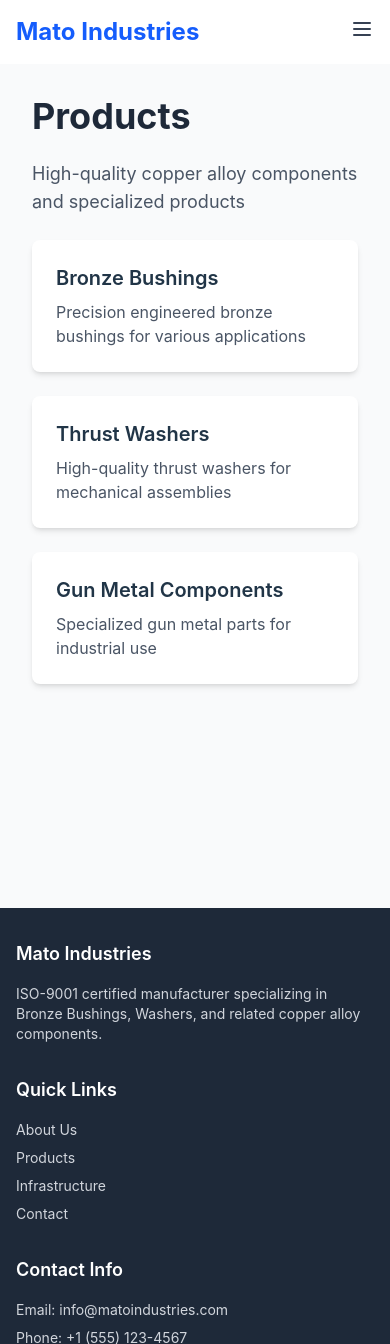
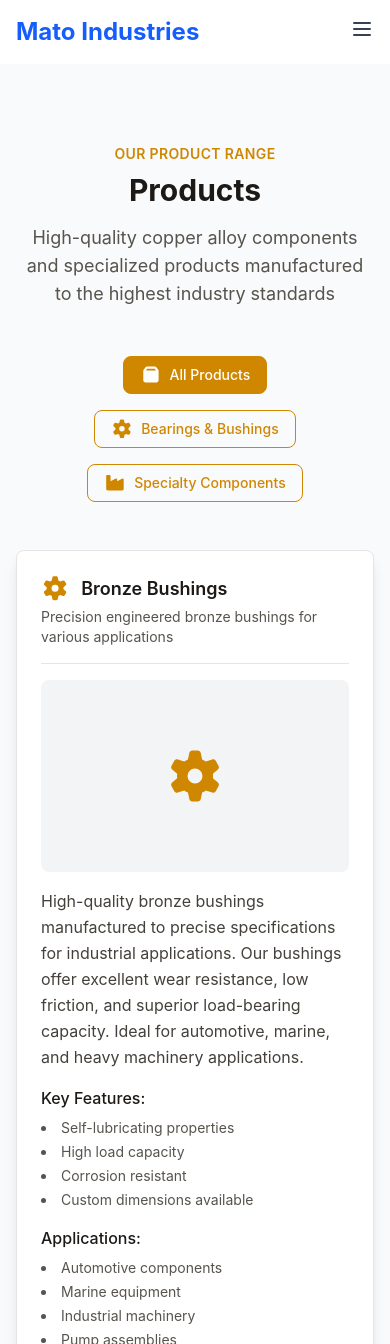
Before and after one commit to pranavjain110/mato_website_rework, a React (Vite) app in the folder frontend/: page /products in a window 390 px wide. Shown: the top 1344 px of the page. Built offline with nearby package versions, Linux system fonts and the light colour scheme.

Commit message:
feat: Complete Products page with enhanced design and filtering
Co-authored-by: pranavjain110 <59677191+pranavjain110@users.noreply.github.com>

```diff
--- a/frontend/src/pages/Products.jsx
+++ b/frontend/src/pages/Products.jsx
@@ -1,27 +1,191 @@
+import { Card, Section, Typography, Grid, Icon, Button } from '../components/ui'
+import { useState } from 'react'
+
 function Products() {
+  const [selectedCategory, setSelectedCategory] = useState('all')
+
+  // Product data with detailed descriptions
+  const products = [
+    {
+      id: 'bronze-bushings',
+      category: 'bearings',
+      name: 'Bronze Bushings',
+      icon: 'cog',
+      iconColor: 'primary',
+      description: 'Precision engineered bronze bushings for various applications',
+      detailedDescription: 'High-quality bronze bushings manufactured to precise specifications for industrial applications. Our bushings offer excellent wear resistance, low friction, and superior load-bearing capacity. Ideal for automotive, marine, and heavy machinery applications.',
+      features: ['Self-lubricating properties', 'High load capacity', 'Corrosion resistant', 'Custom dimensions available'],
+      applications: ['Automotive components', 'Marine equipment', 'Industrial machinery', 'Pump assemblies']
+    },
+    {
+      id: 'thrust-washers',
+      category: 'bearings',
+      name: 'Thrust Washers',
+      icon: 'tools',
+      iconColor: 'accent',
+      description: 'High-quality thrust washers for mechanical assemblies',
+      detailedDescription: 'Precision thrust washers and copper alloy components for demanding manufacturing environments. Engineered to handle axial loads and provide smooth operation in rotating machinery.',
+      features: ['Precision ground surfaces', 'High axial load capacity', 'Dimensional stability', 'Various alloy options'],
+      applications: ['Transmission systems', 'Gearboxes', 'Rotating equipment', 'Hydraulic systems']
+    },
+    {
+      id: 'gun-metal-components',
+      category: 'specialty',
+      name: 'Gun Metal Components',
+      icon: 'industry',
+      iconColor: 'success',
+      description: 'Specialized gun metal parts for industrial use',
+      detailedDescription: 'Specialized gun metal components manufactured from high-grade copper-tin-zinc alloys. Offering exceptional strength, corrosion resistance, and machinability for critical industrial applications.',
+      features: ['Superior strength-to-weight ratio', 'Excellent machinability', 'Corrosion resistant', 'High temperature stability'],
+      applications: ['Valve components', 'Pump housings', 'Marine fittings', 'Pressure vessels']
+    },
+    {
+      id: 'copper-alloy-components',
+      category: 'specialty',
+      name: 'Copper Alloy Components',
+      icon: 'award',
+      iconColor: 'warning',
+      description: 'Custom copper alloy parts for specialized applications',
+      detailedDescription: 'Comprehensive range of copper alloy components including custom castings, machined parts, and specialized fittings. Manufactured to meet specific customer requirements with strict quality control.',
+      features: ['Custom alloy compositions', 'Precision manufacturing', 'Quality certified', 'Engineering support'],
+      applications: ['Electrical components', 'Heat exchangers', 'Specialized fittings', 'Custom assemblies']
+    }
+  ]
+
+  // Filter products based on selected category
+  const filteredProducts = selectedCategory === 'all'
+    ? products
+    : products.filter(product => product.category === selectedCategory)
+
+  const categories = [
+    { id: 'all', name: 'All Products', icon: 'box' },
+    { id: 'bearings', name: 'Bearings & Bushings', icon: 'cog' },
+    { id: 'specialty', name: 'Specialty Components', icon: 'industry' }
+  ]
+
   return (
-    <div className="min-h-screen p-8">
-      <div className="max-w-4xl mx-auto">
-        <h1 className="text-4xl font-bold text-gray-800 mb-6">Products</h1>
-        <p className="text-lg text-gray-600 mb-6">
-          High-quality copper alloy components and specialized products
-        </p>
-        <div className="grid md:grid-cols-2 lg:grid-cols-3 gap-6">
-          <div className="bg-white p-6 rounded-lg shadow-md">
-            <h3 className="text-xl font-semibold mb-2">Bronze Bushings</h3>
-            <p className="text-gray-600">Precision engineered bronze bushings for various applications</p>
-          </div>
-          <div className="bg-white p-6 rounded-lg shadow-md">
-            <h3 className="text-xl font-semibold mb-2">Thrust Washers</h3>
-            <p className="text-gray-600">High-quality thrust washers for mechanical assemblies</p>
-          </div>
-          <div className="bg-white p-6 rounded-lg shadow-md">
-            <h3 className="text-xl font-semibold mb-2">Gun Metal Components</h3>
-            <p className="text-gray-600">Specialized gun metal parts for industrial use</p>
-          </div>
+    <>
+      <Section padding="xl">
+        <Section.Header
+          title="Products"
+          subtitle="Our Product Range"
+          description="High-quality copper alloy components and specialized products manufactured to the highest industry standards"
+          centered
+        />
+
+        {/* Category Filter */}
+        <div className="flex flex-wrap justify-center gap-4 mt-8 mb-12">
+          {categories.map((category) => (
+            <Button
+              key={category.id}
+              variant={selectedCategory === category.id ? 'primary' : 'outline'}
+              onClick={() => setSelectedCategory(category.id)}
+              className="flex items-center"
+            >
+              <Icon name={category.icon} className="mr-2" />
+              {category.name}
+            </Button>
+          ))}
         </div>
-      </div>
-    </div>
+
+        {/* Products Grid */}
+        <Grid cols={{ base: 1, md: 2 }} gap="lg" className="mt-8">
+          {filteredProducts.map((product) => (
+            <Card key={product.id} shadow="lg" hover className="h-full">
+              <Card.Header>
+                <Card.Title>
+                  <Icon name={product.icon} className="mr-3" color={product.iconColor} />
+                  {product.name}
+                </Card.Title>
+                <Card.Description>
+                  {product.description}
+                </Card.Description>
+              </Card.Header>
+
+              <Card.Content>
+                {/* Image placeholder */}
+                <div className="bg-gray-100 h-48 rounded-lg mb-4 flex items-center justify-center">
+                  <Icon name={product.icon} size="2xl" color={product.iconColor} />
+                </div>
+
+                <Typography variant="body" className="mb-4">
+                  {product.detailedDescription}
+                </Typography>
+
+                {/* Key Features */}
+                <div className="mb-4">
+                  <Typography variant="h6" className="mb-2 text-stone-900">
+                    Key Features:
+                  </Typography>
+                  <ul className="list-disc list-inside space-y-1">
+                    {product.features.map((feature, index) => (
+                      <li key={index} className="text-stone-600 text-sm">
+                        {feature}
+                      </li>
+                    ))}
+                  </ul>
+                </div>
+
+                {/* Applications */}
+                <div>
+                  <Typography variant="h6" className="mb-2 text-stone-900">
+                    Applications:
+                  </Typography>
+                  <ul className="list-disc list-inside space-y-1">
+                    {product.applications.map((application, index) => (
+                      <li key={index} className="text-stone-600 text-sm">
+                        {application}
+                      </li>
+                    ))}
+                  </ul>
+                </div>
+              </Card.Content>
+            </Card>
+          ))}
+        </Grid>
+
+        {/* Quality Assurance Section */}
+        <Section padding="lg" className="mt-16">
+          <Card variant="primary" shadow="xl">
+            <Card.Header>
+              <Card.Title className="text-center">
+                <Icon name="certificate" className="mr-3" color="primary" />
+                Quality & Precision Manufacturing
+              </Card.Title>
+              <Card.Description className="text-center">
+                All our products are manufactured under ISO-9001 certified processes
+              </Card.Description>
+            </Card.Header>
+
+            <Card.Content>
+              <Grid cols={{ base: 1, md: 3 }} gap="md" className="mt-6">
+                <div className="text-center">
+                  <Icon name="check-circle" size="xl" color="success" className="mb-2" />
+                  <Typography variant="h6" className="mb-1">SPC Edge Software</Typography>
+                  <Typography variant="caption" color="muted">
+                    Statistical process control for consistent quality
+                  </Typography>
+                </div>
+                <div className="text-center">
+                  <Icon name="chart-line" size="xl" color="primary" className="mb-2" />
+                  <Typography variant="h6" className="mb-1">CP/CPK Analysis</Typography>
+                  <Typography variant="caption" color="muted">
+                    Process capability studies for optimal performance
+                  </Typography>
+                </div>
+                <div className="text-center">
+                  <Icon name="tools" size="xl" color="accent" className="mb-2" />
+                  <Typography variant="h6" className="mb-1">Digital Work Instructions</Typography>
+                  <Typography variant="caption" color="muted">
+                    Standardized processes for consistent results
+                  </Typography>
+                </div>
+              </Grid>
+            </Card.Content>
+          </Card>
+        </Section>
+      </Section>
+    </>
   )
 }
 
```
